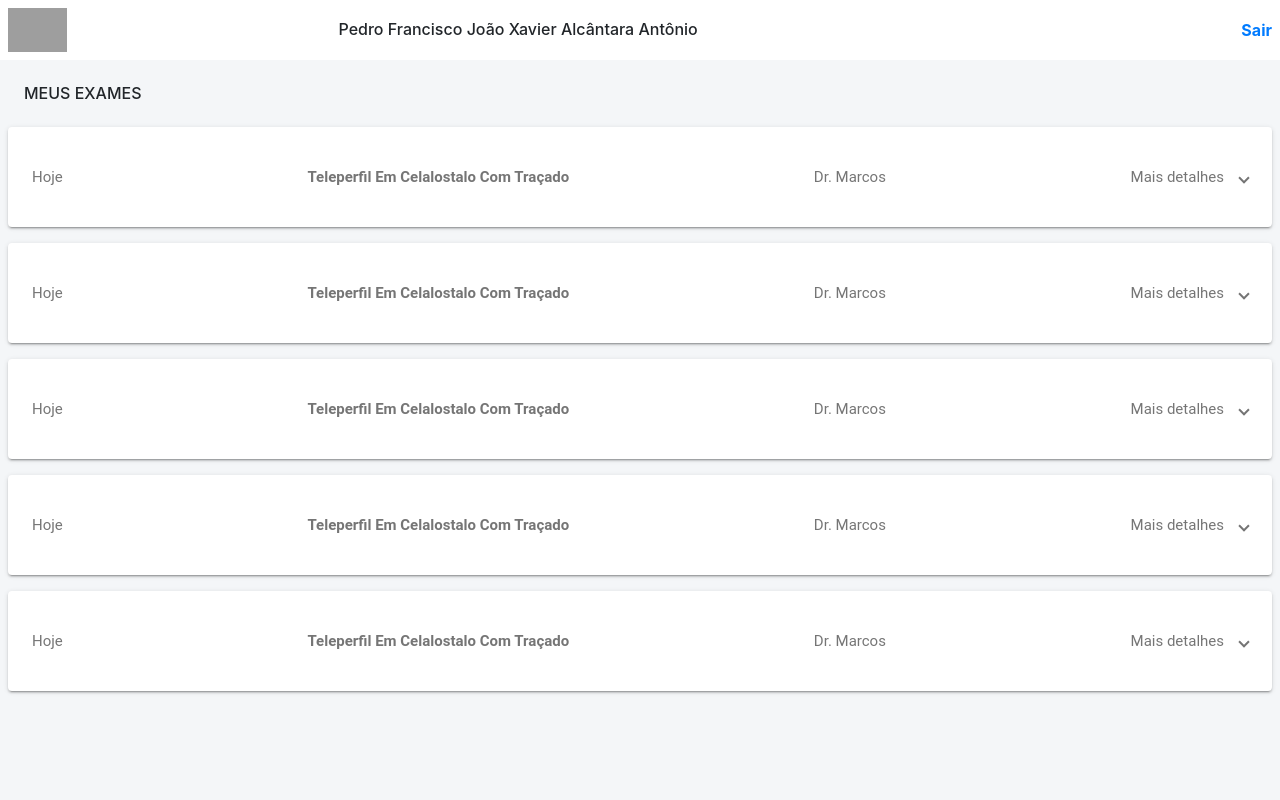
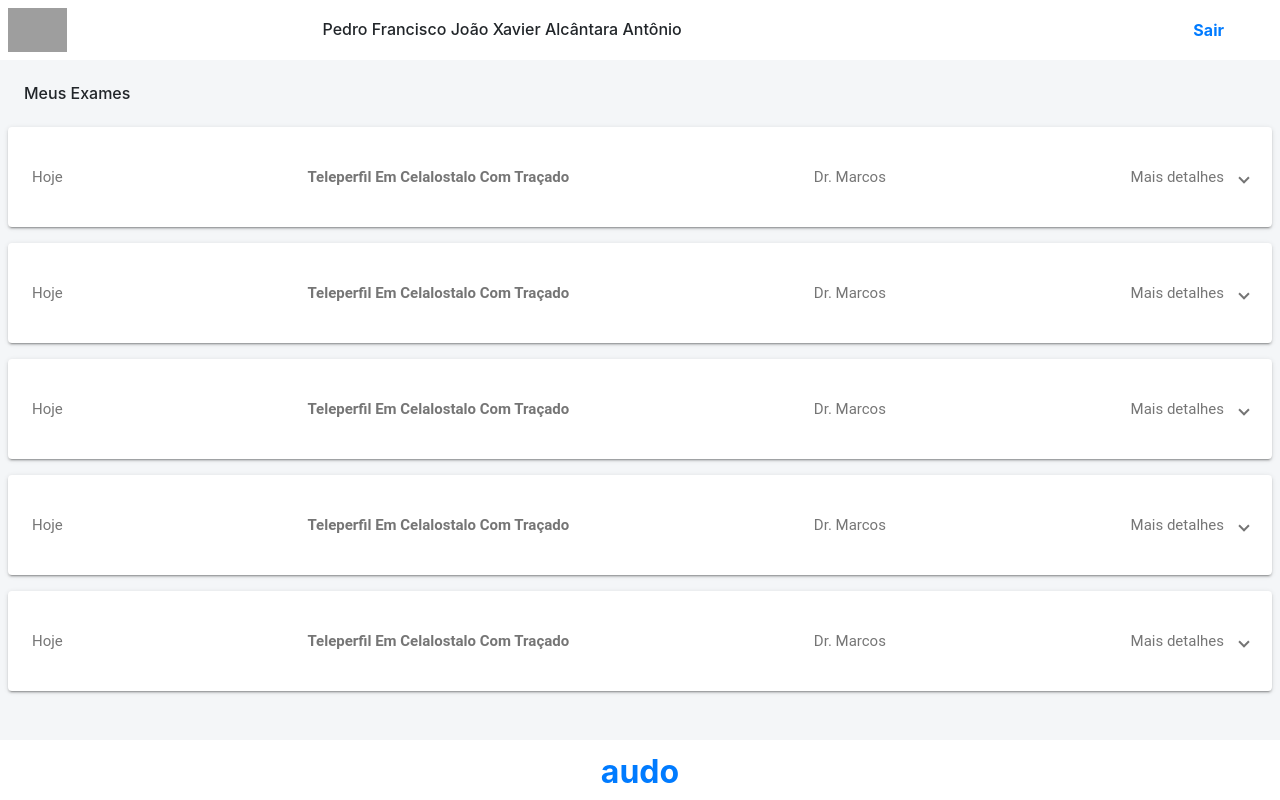
Before and after one commit to MathRocha/Desafio-Audo, an Angular app: page /home/1 in a window 1280 px wide. Built offline with nearby package versions, Linux system fonts and the light colour scheme; data requests are answered from the project's data file; grey boxes are pictures that could not be loaded.

Commit message:
home-footer

```diff
--- /dev/null
+++ b/src/app/home/home-footer/home-footer.component.html
@@ -0,0 +1,7 @@
+<div class="d-flex bg-white p-2 fixed-bottom" [style.height.px]="60">
+  <span
+    class="my-auto mx-auto text-primary font-weight-bold"
+    style="font-size: 2em;"
+    >audo</span
+  >
+</div>
--- a/src/app/home/home-header/home-header.component.html
+++ b/src/app/home/home-header/home-header.component.html
@@ -11,7 +11,7 @@
   </h6>
   <a
     routerLink=""
-    class="ml-auto d-none d-sm-block font-weight-bold align-self-center"
+    class="ml-auto pr-5 d-none d-sm-block font-weight-bold align-self-center"
     >Sair</a
   >
 </div>
--- a/src/app/home/home.component.html
+++ b/src/app/home/home.component.html
@@ -5,7 +5,7 @@
 
   <main>
     <div>
-      <h6 class="ml-4 mb-4">MEUS EXAMES</h6>
+      <h6 class="ml-4 mb-4">Meus Exames</h6>
       <div cdkDropList (cdkDropListDropped)="drop($event)" class="mx-2">
         <div class="mb-3" *ngFor="let exame of user.exames; index as i" cdkDrag>
           <app-home-body-desktop
@@ -22,6 +22,10 @@
       </div>
     </div>
   </main>
+
+  <footer class="d-none d-sm-block">
+    <app-home-footer></app-home-footer>
+  </footer>
 </div>
 
 <ng-template #elseBlock class="d-block mx-auto">
--- a/src/app/home/home.module.ts
+++ b/src/app/home/home.module.ts
@@ -11,13 +11,15 @@ import { MatExpansionModule } from '@angular/material/expansion';
 import { HomeBodyMobileComponent } from './home-body/home-body-mobile/home-body-mobile.component';
 import { HomeBodyDesktopComponent } from './home-body/home-body-desktop/home-body-desktop.component';
 import { HomeHeaderComponent } from './home-header/home-header.component';
+import { HomeFooterComponent } from './home-footer/home-footer.component';
 
 @NgModule({
   declarations: [
     HomeComponent,
     HomeBodyMobileComponent,
     HomeBodyDesktopComponent,
-    HomeHeaderComponent
+    HomeHeaderComponent,
+    HomeFooterComponent
   ],
   imports: [
     CommonModule,
```
Also changed, not shown: src/app/home/home-footer/home-footer.component.ts (added, +8 -0 lines), src/app/home/home-footer/home-footer.component.scss (added), 1 other file (tests, documents, lock files or other folders).
